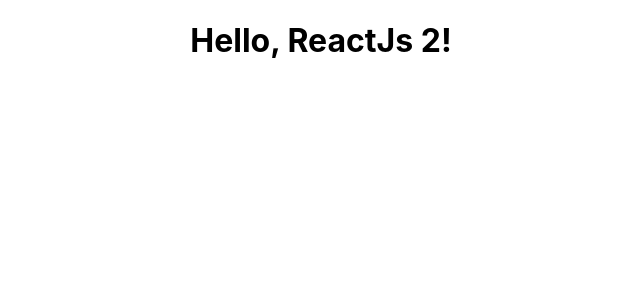
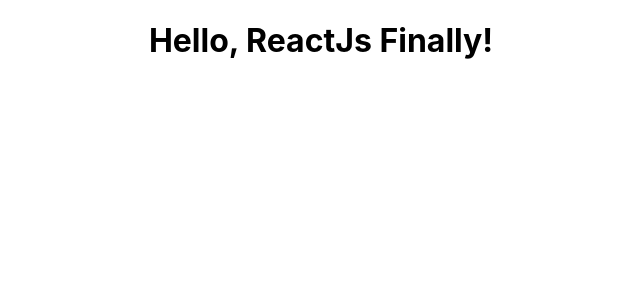
Before and after one commit to rishabhpundir/react-app1, a React (Create React App) app: page / in a window 1280 px wide. Shown: the top 300 px of the page, without its empty margins (319-959 px from the left). Built offline with nearby package versions, Linux system fonts and the light colour scheme.

Commit message:
14th commit

```diff
--- a/src/App.js
+++ b/src/App.js
@@ -3,7 +3,7 @@
 function App() {
   return (
     <div>
-      <h1 align="center">Hello, ReactJs 2!</h1>
+      <h1 align="center">Hello, ReactJs Finally!</h1>
     </div>
   );
 }
```
